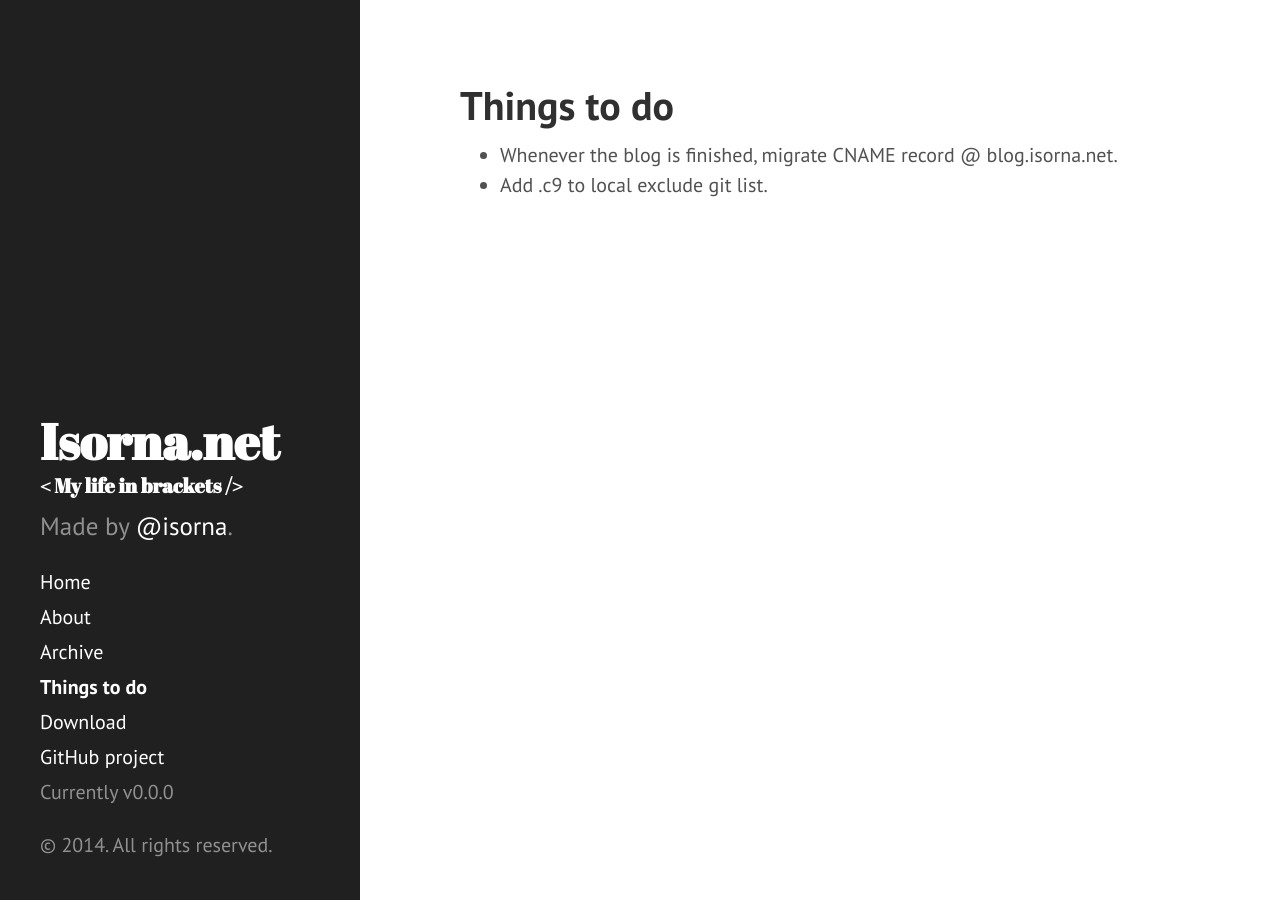
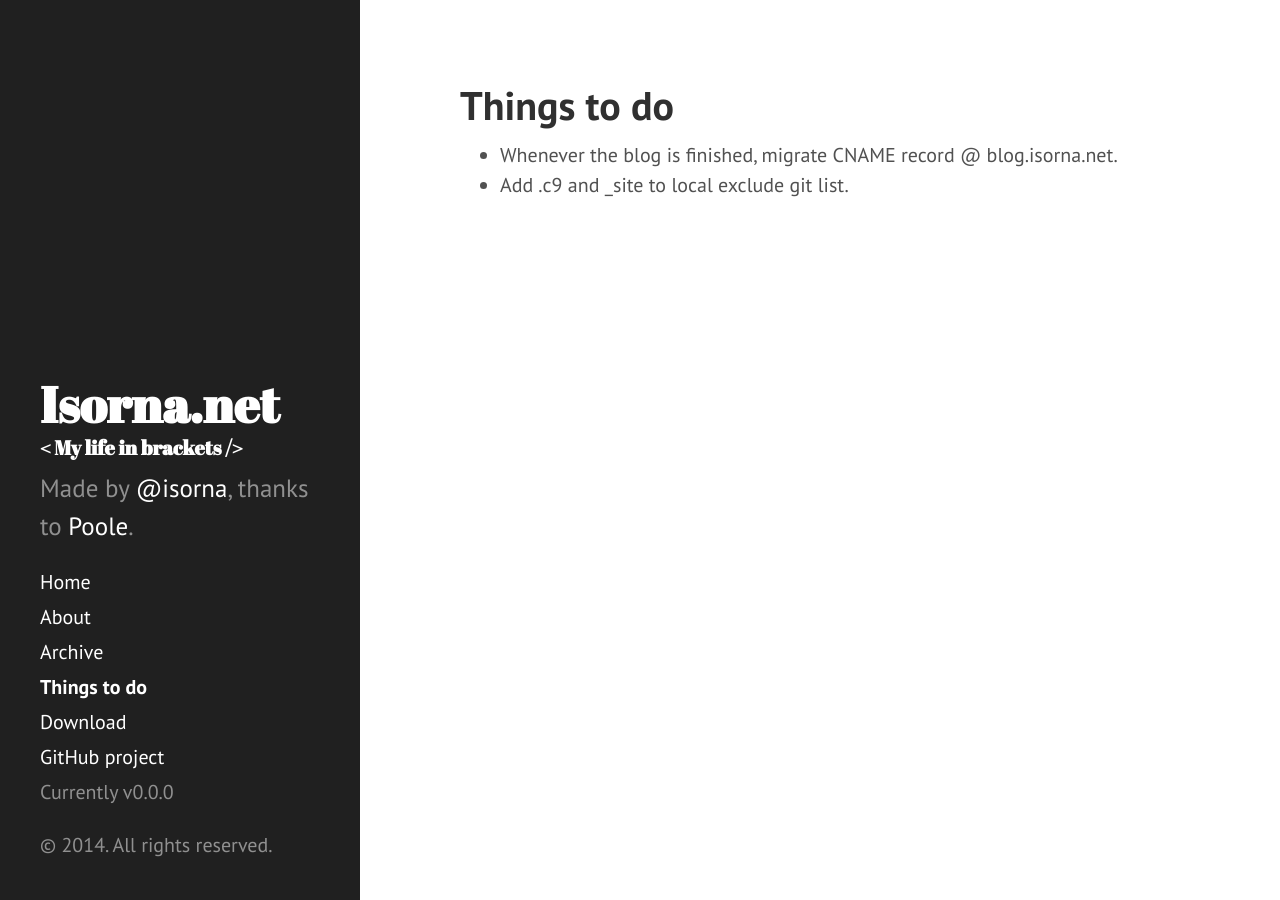
Before and after one commit to isorna/isorna.github.io, a Jekyll site: the page built from todo.md, in a window 1280 px wide. Built offline with Jekyll 4.4.1, drawn with Linux system fonts in a browser that asks for light colours; Markdown is read by kramdown in place of the engine named in the settings.

```diff
--- a/CNAME
+++ b/CNAME
@@ -1 +1 @@
-isorna.github.io
+blog.isorna.net
--- a/_config.yml
+++ b/_config.yml
@@ -9,7 +9,7 @@ relative_permalinks: true
 # Setup
 title:            Isorna.net
 tagline:          '&lt;&nbsp;My life in brackets /&gt;'
-description:      'Made by <a href="https://twitter.com/isorna" target="_blank">@isorna</a>.'
+description:      'Made by <a href="https://twitter.com/isorna" target="_blank">@isorna</a>, thanks to <a href="http://getpoole.com" target="_blank">Poole</a>.'
 url:              http://isorna.github.io
 baseurl:          /
 
--- a/todo.md
+++ b/todo.md
@@ -4,4 +4,4 @@ title: Things to do
 ---
 
 * Whenever the blog is finished, migrate CNAME record @ blog.isorna.net.
-* Add .c9 to local exclude git list.
+* Add .c9 and _site to local exclude git list.
```
